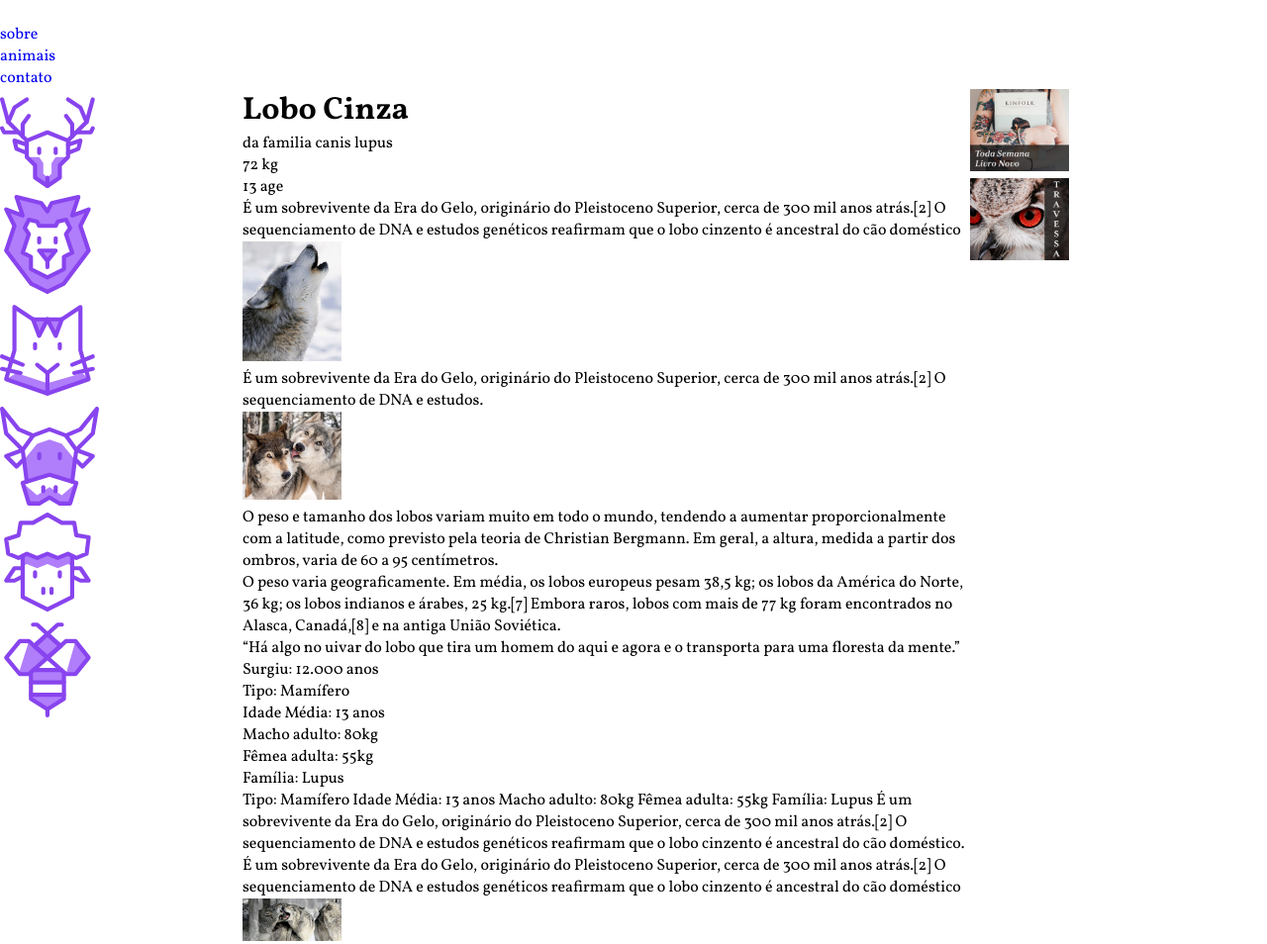
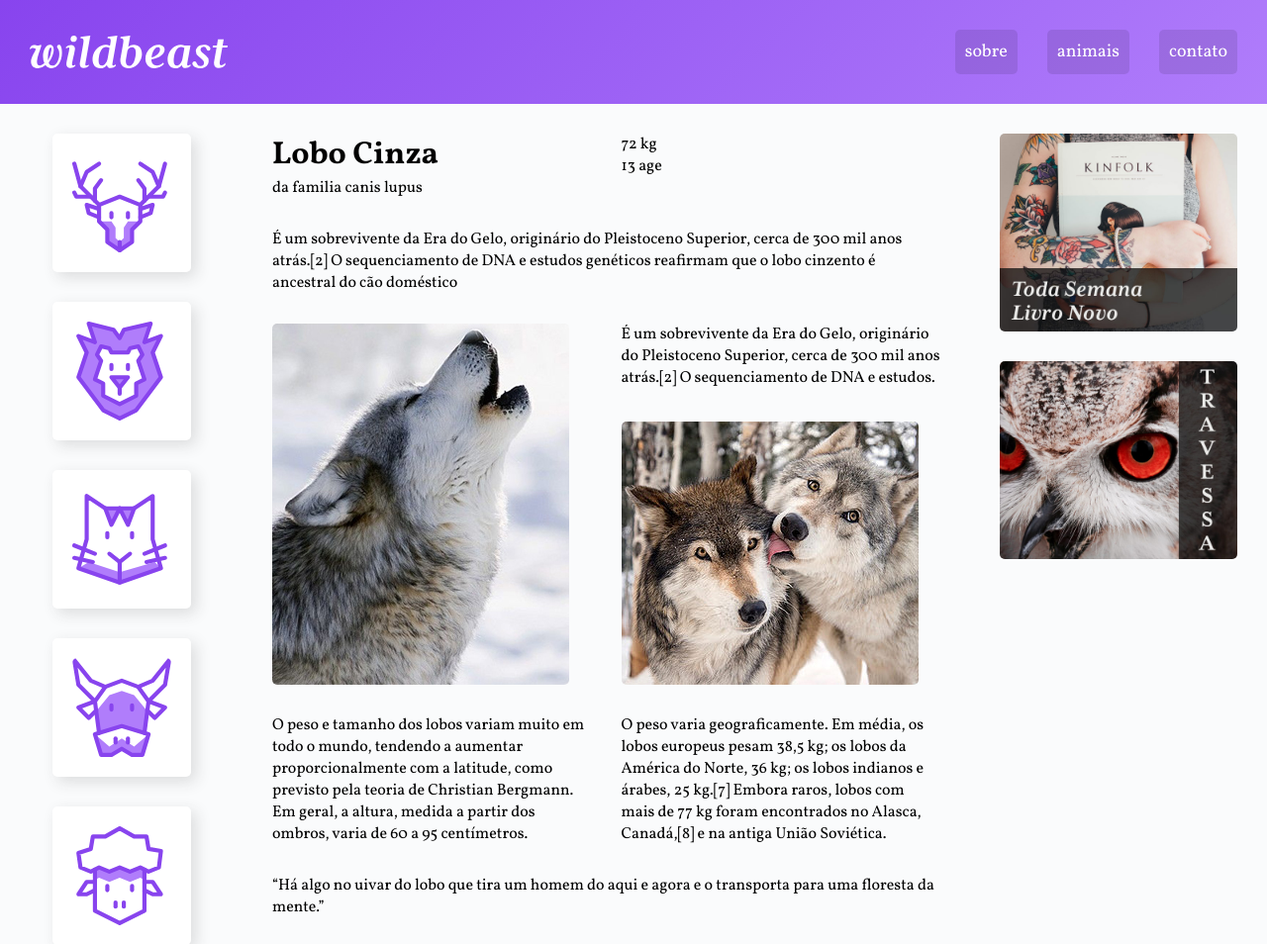
Before and after one commit to fabioguelfi/css-grid-layout, a plain HTML site: page index.html in a window 1280 px wide. Shown: the top 954 px of the page at 99% size. Drawn offline with Linux system fonts and the light colour scheme.

Commit message:
wrapper concluido

```diff
--- a/css/style.css
+++ b/css/style.css
@@ -16,7 +16,9 @@ a {
 }
 
 img {
-    max-width: 100px;
+    display: block;
+    border-radius: 5px;
+    max-width: 100%;
 }
 
 /* grid geral */
@@ -30,22 +32,109 @@ img {
         "footer footer footer";
 }
 
+/* header */
 .header {
+    background: linear-gradient(135deg, #8844ee, #b07dfb);
+    padding:30px;
     grid-area: header;
+    display:grid;
+    grid-template-columns: 1fr auto;
+    align-items: center;
 }
 
-.sidenav {
-    grid-area: sidenav;
+.header nav ul {
+    display: flex;
+    flex-wrap: wrap;
 }
 
-.content {
-    grid-area: content;
+.header nav a {
+    display: block;
+    padding: 10px;
+    color: white;
+    font-size: 1.125em;
+    background: rgba(0,0,0,.1);
+    border-radius: 5px;
+    transition: 0.2s;
 }
 
-.anuncios {
-    grid-area: anuncios;
+.header nav a:hover {
+    background: rgba(0,0,0,.5);
 }
 
+.header li + li {
+    margin-left: 30px;
+}
+
+.logo {
+    max-width: 200px;
+}
+
+/* sidenav */
+.sidenav {
+    background: #fafbfc;
+    grid-area: sidenav;
+    padding: 30px;
+}
+
+.sidenav li a {
+    display: block;
+    min-width: 60px;
+    max-width: 100px;
+    margin: 0 auto 30px auto;
+    background: white;
+    padding: 20px;
+    border-radius:5px;
+    box-shadow: 5px 5px 15px 0px rgba(44,44,44,0.15);
+    transition: 0.1s ease-out;
+}
+
+.sidenav li a:hover {
+    background: #b07dfb;
+}
+
+/* content */
+.content {
+    max-width: 900px;
+    margin: 0 auto;
+    grid-area: content;
+    display: grid;
+    grid-template-columns: 1fr 1fr;
+    grid-gap: 30px;
+    background: #fafbfc;
+    padding: 30px;
+}
+
+.col-wide {
+    grid-column: 1 / -1;
+}
+
+.imagem-1 {
+    grid-row: span 2;
+    align-self: end;
+}
+
+.imagem-2 {
+    align-self: end;
+}
+
+/* anuncios */
+.anuncios {
+    display: grid;
+    align-content: start;
+    background: #fafbfc;
+    grid-area: anuncios;
+    padding: 30px;
+    grid-gap: 30px;
+}
+
+/* footer */
 .footer {
+    background: linear-gradient(135deg, #8844ee, #b07dfb);
     grid-area: footer;
 }
+
+.footer p {
+    color: white;
+    text-align: center;
+    padding: 30px;
+}
--- a/index.html
+++ b/index.html
@@ -84,15 +84,15 @@
                     <span class="rotulo">age</span>
                 </div>
             </div>
-            <p>É um sobrevivente da Era do Gelo, originário do Pleistoceno Superior, cerca de 300 mil anos atrás.[2] O sequenciamento de
+            <p class="col-wide">É um sobrevivente da Era do Gelo, originário do Pleistoceno Superior, cerca de 300 mil anos atrás.[2] O sequenciamento de
                 DNA e estudos genéticos reafirmam que o lobo cinzento é ancestral do cão doméstico</p>
 
-                <img src="img/wolf1.jpg" alt="wolf">
+                <img class="imagem-1" src="img/wolf1.jpg" alt="wolf">
 
             <p>É um sobrevivente da Era do Gelo, originário do Pleistoceno Superior, cerca de 300 mil anos atrás.[2] O sequenciamento de
             DNA e estudos.</p>
 
-                <img src="img/wolf2.jpg" alt="wolf">
+                <img class="imagem-2" src="img/wolf2.jpg" alt="wolf">
 
             <p>O peso e tamanho dos lobos variam muito em todo o mundo, tendendo a aumentar proporcionalmente com a latitude, como previsto
             pela teoria de Christian Bergmann. Em geral, a altura, medida a partir dos ombros, varia de 60 a 95 centímetros.</p>
@@ -100,7 +100,7 @@
             <p>O peso varia geograficamente. Em média, os lobos europeus pesam 38,5 kg; os lobos da América do Norte, 36 kg; os lobos indianos
             e árabes, 25 kg.[7] Embora raros, lobos com mais de 77 kg foram encontrados no Alasca, Canadá,[8] e na antiga União Soviética.</p>
 
-            <blockquote class="citacao">
+            <blockquote class="citacao col-wide">
                 <p>“Há algo no uivar do lobo que tira um homem do aqui e agora e o transporta para uma floresta da mente.”</p>
             </blockquote>
 
@@ -121,7 +121,7 @@
                 DNA e estudos genéticos reafirmam que o lobo cinzento é ancestral do cão doméstico</p>
             </div>
 
-            <img src="img/wolf3.jpg" alt="wolf">
+            <img class="col-wide" src="img/wolf3.jpg" alt="wolf">
         </main>
 
         <aside class="anuncios">
```
